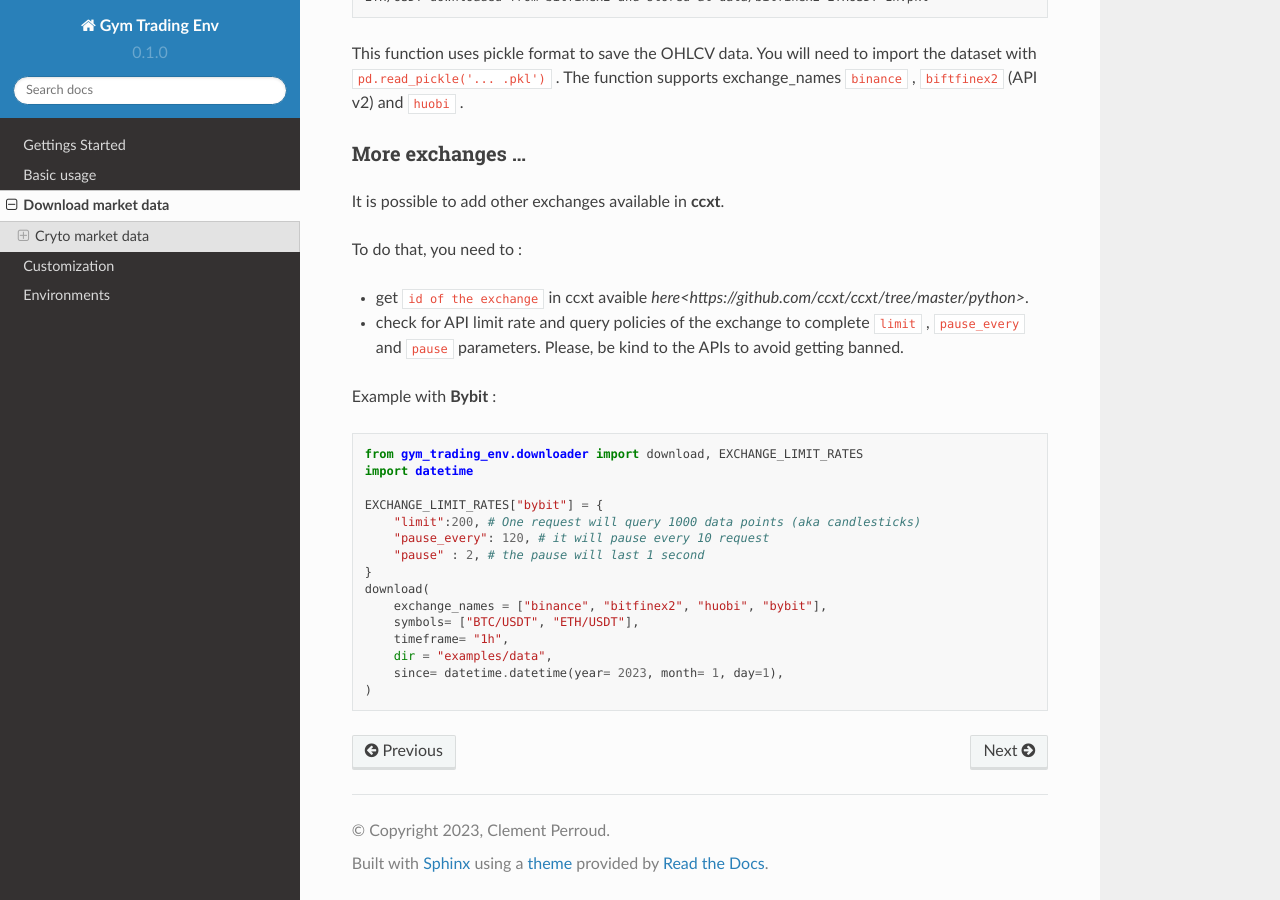
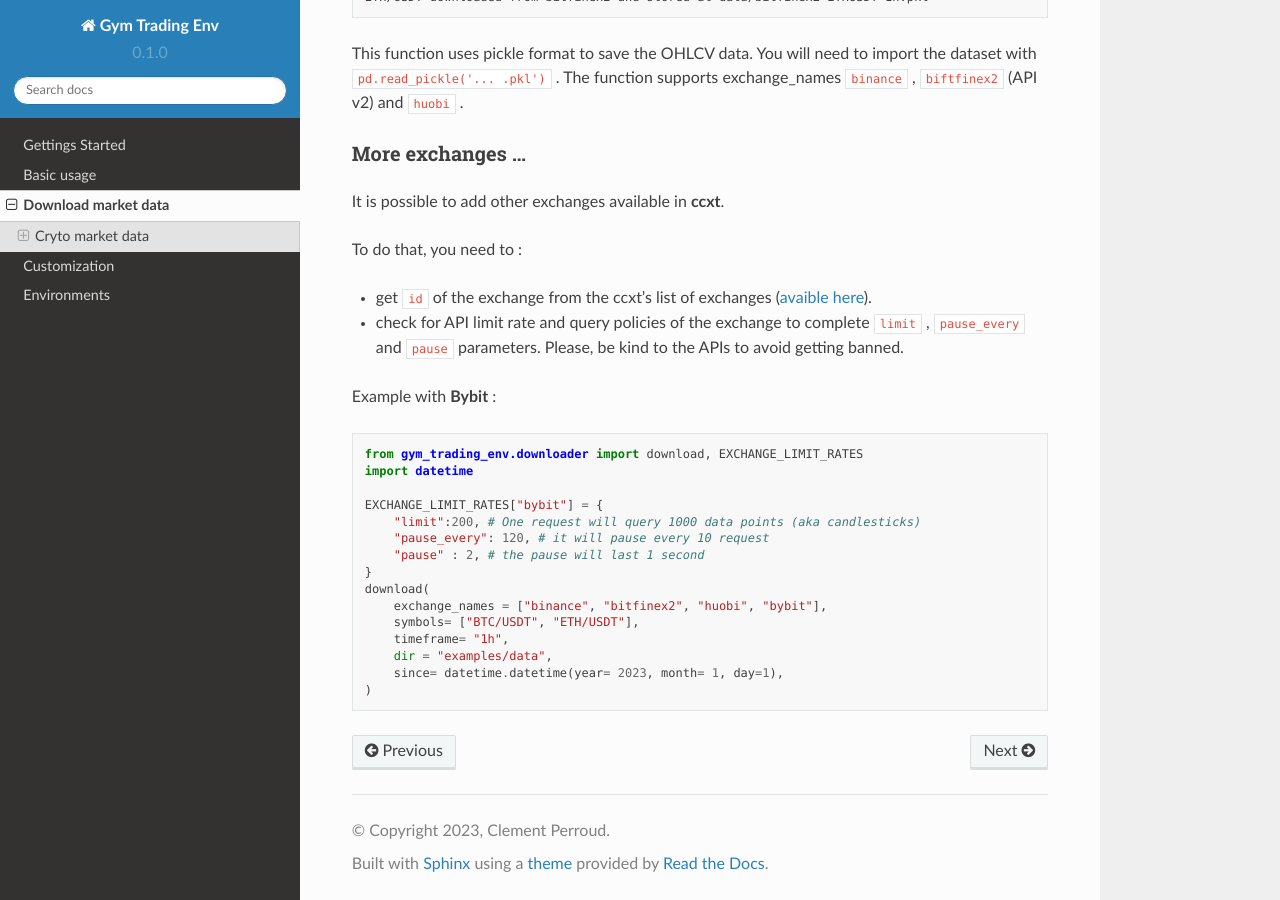
Before and after one commit to ClementPerroud/Gym-Trading-Env, a Sphinx documentation site: the page built from docs/source/download.rst, in a window 1280 px wide and 900 px high, scrolled down 704 px. Built offline with Sphinx 7.4.7 and the Read the Docs theme 2.0.0, drawn with Linux system fonts in a browser that asks for light colours.

Commit message:
Update download.rst

```diff
--- a/docs/source/download.rst
+++ b/docs/source/download.rst
@@ -41,7 +41,7 @@ It is possible to add other exchanges available in **ccxt**.
 
 To do that, you need to :
 
-* get ``id of the exchange`` in ccxt avaible `here<https://github.com/ccxt/ccxt/tree/master/python>`.
+* get ``id`` of the exchange from the ccxt's list of exchanges (`avaible here <https://github.com/ccxt/ccxt/tree/master/python>`_).
 * check for API limit rate and query policies of the exchange to complete ``limit`` , ``pause_every`` and ``pause`` parameters. Please, be kind to the APIs to avoid getting banned.
 
 Example with **Bybit** :
```
